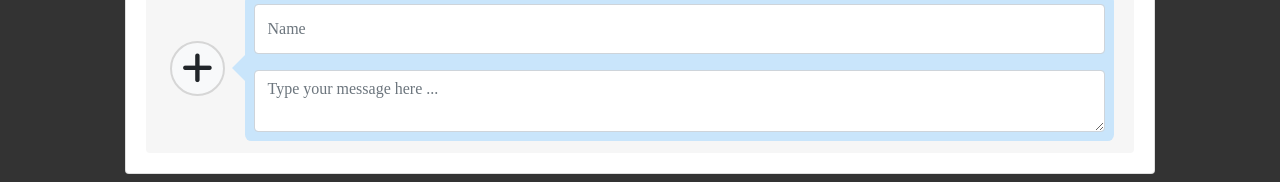
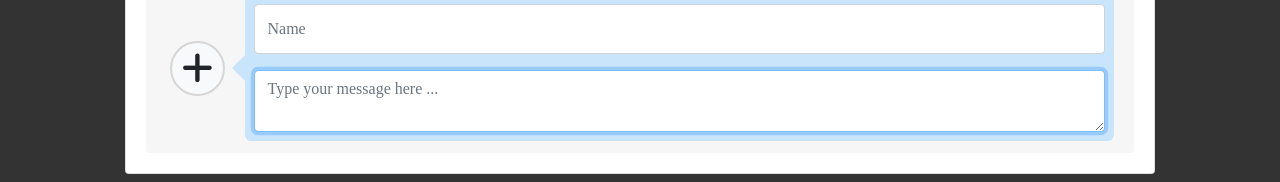
Before and after one commit to safarudinyoga/React-Chat, a React (Create React App) app in the folder react-client/: page / in a window 1280 px wide. Shown: the part 389-571 px from the top of the page. Built offline with nearby package versions, Linux system fonts and the light colour scheme; no server answers.

Commit message:
autoScroll

```diff
--- a/react-client/src/components/chatForm.js
+++ b/react-client/src/components/chatForm.js
@@ -37,10 +37,10 @@ export default class ChatForm extends React.Component {
                         className="fa fa-plus fa-2x"></i></button>
                     <div className="speech-bubble col-11">
                         <div className="form-label-group">
-                            <input type="text" name="name" className="form-control" placeholder="Name" value={this.state.name} onChange={this.handleChange} required={true} />
+                            <input type="text" name="name" className="form-control" placeholder="Name" value={this.state.name} autoFocus={true} onChange={this.handleChange} required={true} />
                         </div>
                         <div className="form-label-group my-0">
-                            <textarea name="message" className="form-control" placeholder="Type your message here ..." value={this.state.message} onChange={this.handleChange} required={true} />
+                            <textarea name="message" className="form-control" placeholder="Type your message here ..." value={this.state.message} autoFocus={true} onChange={this.handleChange} required={true} />
                         </div>
                     </div>
                 </li>
```
